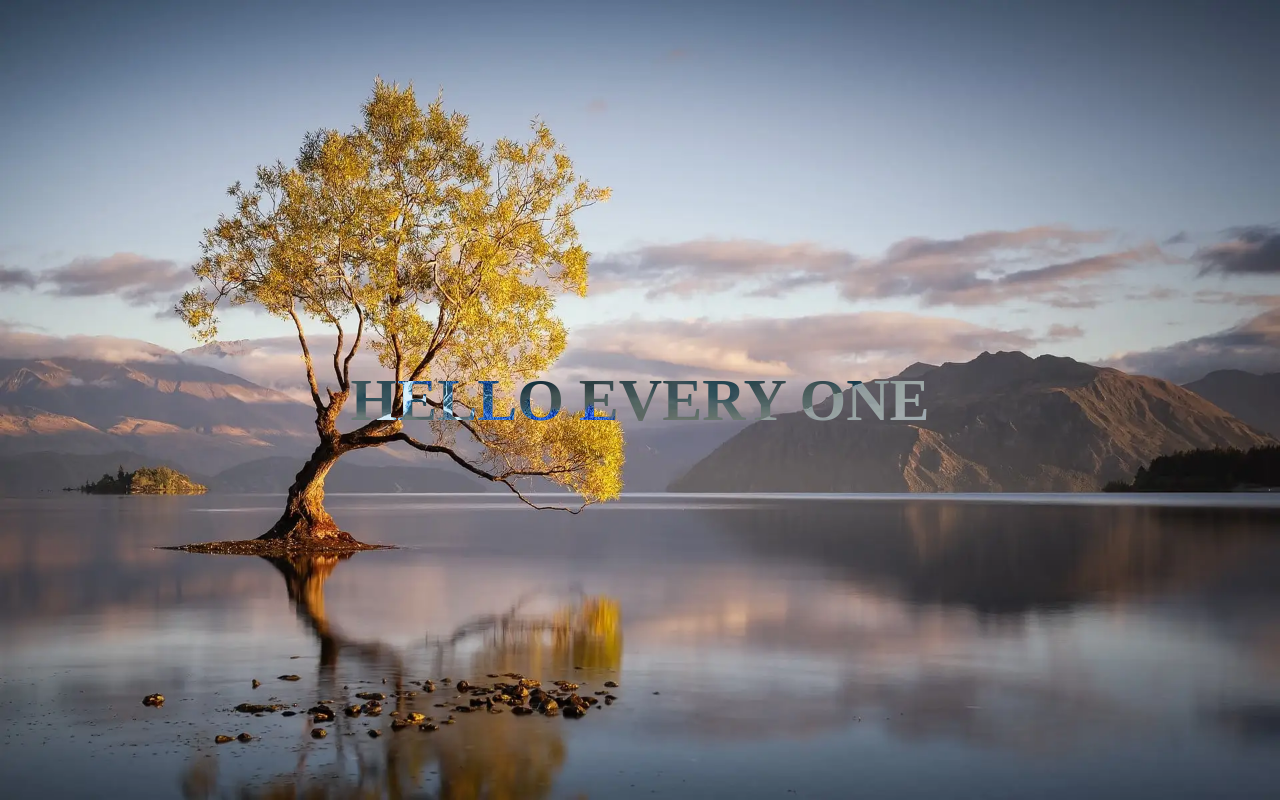
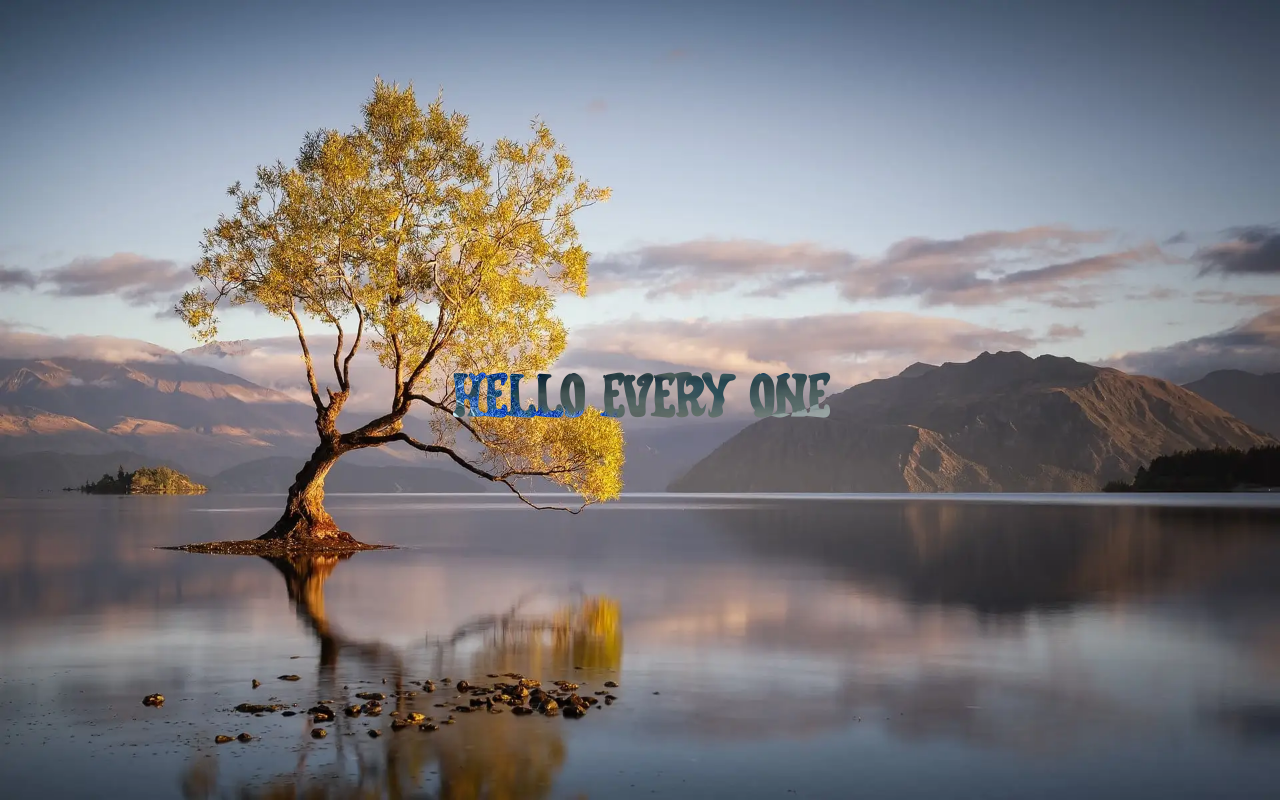
Before and after one commit to AbdulQudoosGujjar/new-folder, a plain HTML site: page index.html in a window 1280 px wide. Drawn offline with Linux system fonts and the light colour scheme.

Commit message:
font family added

```diff
--- a/style.css
+++ b/style.css
@@ -19,6 +19,7 @@ html,body{
     background-size: cover;
 }
  #page h1{
+    font-family: text;
     position: absolute;
 top: 50%;
 left: 50%;
```
